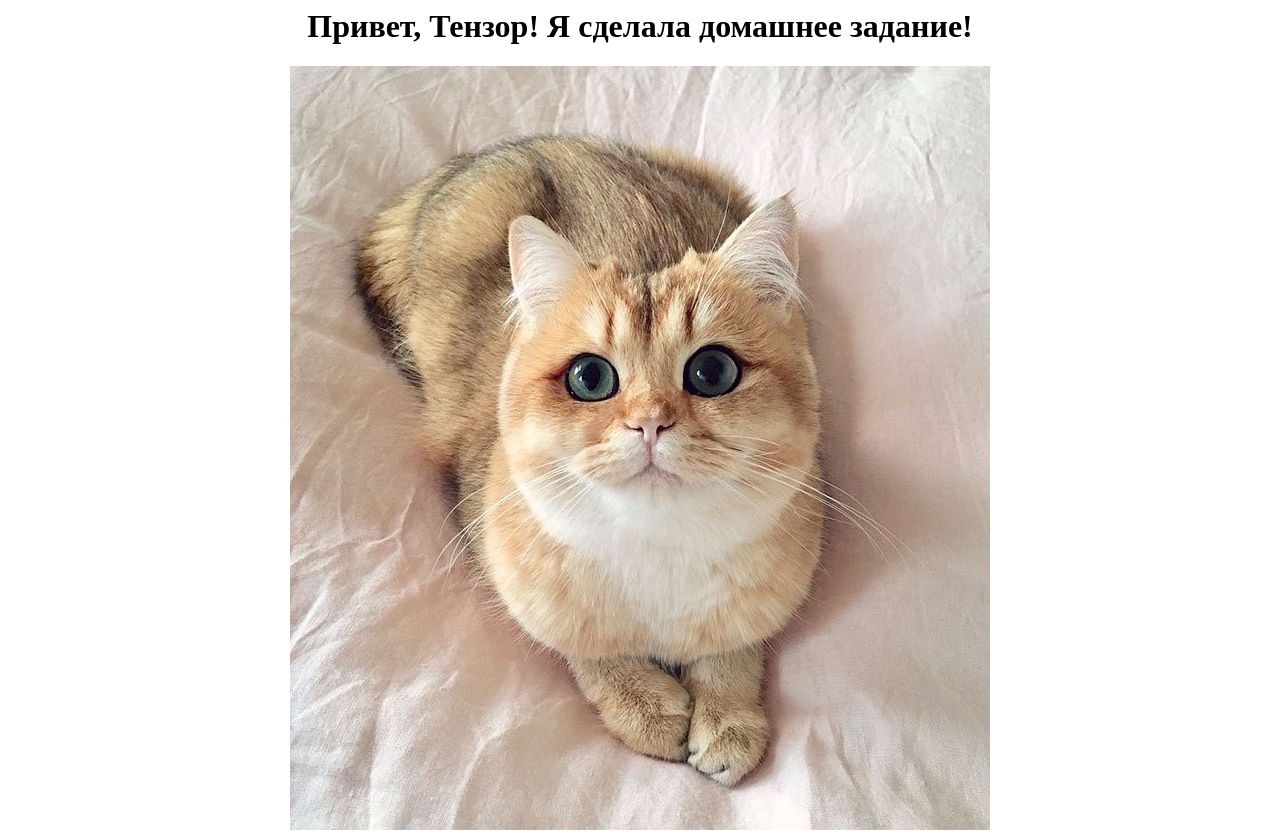
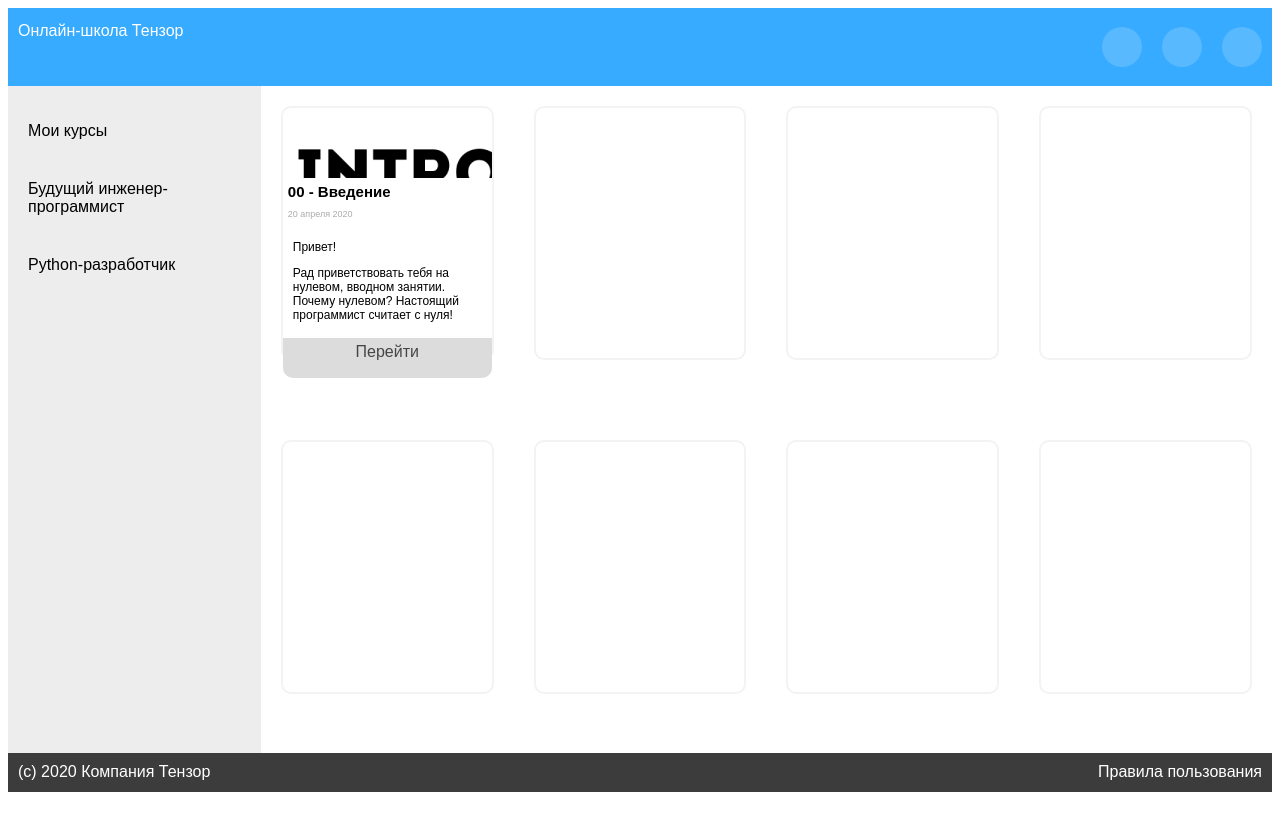
Before and after one commit to akarasenko/tensor-course, a website: page public/index.html in a window 1280 px wide. After the commit the page ends 800 px from the top, so only its background shows below. Drawn offline with Linux system fonts and the light colour scheme.

Commit message:
task 2 not ready

```diff
--- /dev/null
+++ b/public/css/styles.css
@@ -0,0 +1,118 @@
+body{
+    font-family: sans-serif;
+}
+
+header{
+    display: flex;
+    flex-flow: row wrap;
+    align-content: center;
+    background: #37ABFF;
+    height: 10%;
+}
+
+header > div{
+    color: #FFFFFF;
+    padding: 10px;
+}
+
+.header__freespace{
+    flex-grow: 1;
+}
+
+main{
+    background-color: #FFFFFF;
+    height: 85%;
+}
+
+footer{
+    display: flex;
+    flex-flow: row wrap;
+    align-content: center;
+    background: #3C3C3C;
+    height: 5%;
+}
+
+footer > div{
+    color: #FFFFFF;
+    padding: 10px;
+}
+
+.footer__freespace{
+    flex-grow: 1;
+}
+
+main{
+    display: flex;
+    flex-flow: row wrap;
+}
+
+main > aside{
+    flex: 1 20%;
+    background: #EDEDED;
+}
+
+main > div{
+    flex: 1 80%;
+    display: flex;
+    flex-direction: row;
+    flex-wrap: wrap;
+}
+
+aside > ul> li {
+    list-style-type: none;
+    padding: 20px;
+}
+
+aside > ul > li:hover{
+    background: #DCDCDC;;
+}
+
+ul {
+    margin-left: 0;
+    padding-left: 0;
+   }
+
+.lecture-card{
+    border: 2px solid #F3F3F3;
+    margin: 20px;
+    flex: 1 20%;
+    width: 150px;
+    height: 250px;
+    border-radius: 10px;
+}
+
+.lecture-card__image{
+    list-style-type: none;
+    height: 70px;
+    border-radius: 10px 10px 0px 0px;
+    background-image: url('../images/intro.png');
+}
+
+.lecture-card__description{
+    list-style-type: none;
+    height: 150px;
+    margin: 5px;
+    font-size: 12px;
+    overflow: hidden;
+    text-overflow: ellipsis;
+}
+
+.lecture-card__button{
+    list-style-type: none;
+    height: 30px;
+    background: #DCDCDC;
+    border-radius: 0px 0px 10px 10px;
+    color: #464646;
+    padding: 5px;
+    text-align: center;
+}
+
+.lecture-card__name{
+    font-weight: bold;
+    font-size: 125%;
+}
+
+.lecture-card__date{
+    font-size: 75%;
+    color: #ABABAB;
+}
--- a/public/index.html
+++ b/public/index.html
@@ -2,12 +2,67 @@
 
 <head>
    <meta charset="utf-8">
-   <title>Занятие 00: Введение в курс</title>
+   <link rel="stylesheet" href="/css/styles.css">
+   <title>Занятие 2: Флексы, адаптивки, БЭМ и DOM</title>
 </head>
 
-<body style="text-align: center">
-   <h1>Привет, Тензор! Я сделала домашнее задание!</h1>
-   <img class="image" src="/images/cat.jpg" />
+<body css="wrapper">
+   <header>
+      <div><span  class="header__logo">Онлайн-школа Тензор</span></div>
+      <div class="header__freespace"></div>
+      <div class="header__circle">
+         <svg width="40" height="50" viewBox="0 0 40 40" fill="none" xmlns="http://www.w3.org/2000/svg">
+            <rect width="40" height="40" rx="20" fill="#59B9FF"/>
+         </svg>
+      </div>
+      <div class="header__circle">
+         <svg width="40" height="50" viewBox="0 0 40 40" fill="none" xmlns="http://www.w3.org/2000/svg">
+            <rect width="40" height="40" rx="20" fill="#59B9FF"/>
+         </svg>
+      </div>
+      <div class="header__circle">
+         <svg width="40" height="50" viewBox="0 0 40 40" fill="none" xmlns="http://www.w3.org/2000/svg">
+            <rect width="40" height="40" rx="20" fill="#59B9FF"/>
+         </svg>
+      </div>
+   </header>
+
+   <main>
+      <aside>
+         <ul>
+            <li>Мои курсы</li>
+            <li>Будущий инженер-программист</li>
+            <li>Python-разработчик</li>
+         </ul>
+      </aside>
+      <div class = "content">
+         <div class="lecture-card">
+               <div class="lecture-card__image"></div>
+               <div class="lecture-card__description">
+                  <span class = "lecture-card__name">00 - Введение</span>
+                  <span class = "lecture-card__date"></p>20 апреля 2020</p></span>
+                  <div class = "lecture-card__description">
+                     <p>Привет!</p>
+                     <p>Рад приветствовать тебя на нулевом, вводном занятии. Почему нулевом? Настоящий программист считает с нуля!</p>
+                  </div>
+               </div>
+               <div class="lecture-card__button">Перейти</div>
+         </div>
+
+         <div class="lecture-card"></div>
+         <div class="lecture-card"></div>
+         <div class="lecture-card"></div>
+         <div class="lecture-card"></div>
+         <div class="lecture-card"></div>
+         <div class="lecture-card"></div>
+         <div class="lecture-card"></div>
+      </div>
+   </main>
+
+   <footer>
+      <div class="footer__right">(c) 2020 Компания Тензор</div>
+      <div class="footer__freespace"></div>
+      <div class="footer__left">Правила пользования</div>
+   </footer>
 </body>
-
 </html>
```
Also changed, not shown: public/images/cat.jpg (deleted), public/images/intro.png (added).
